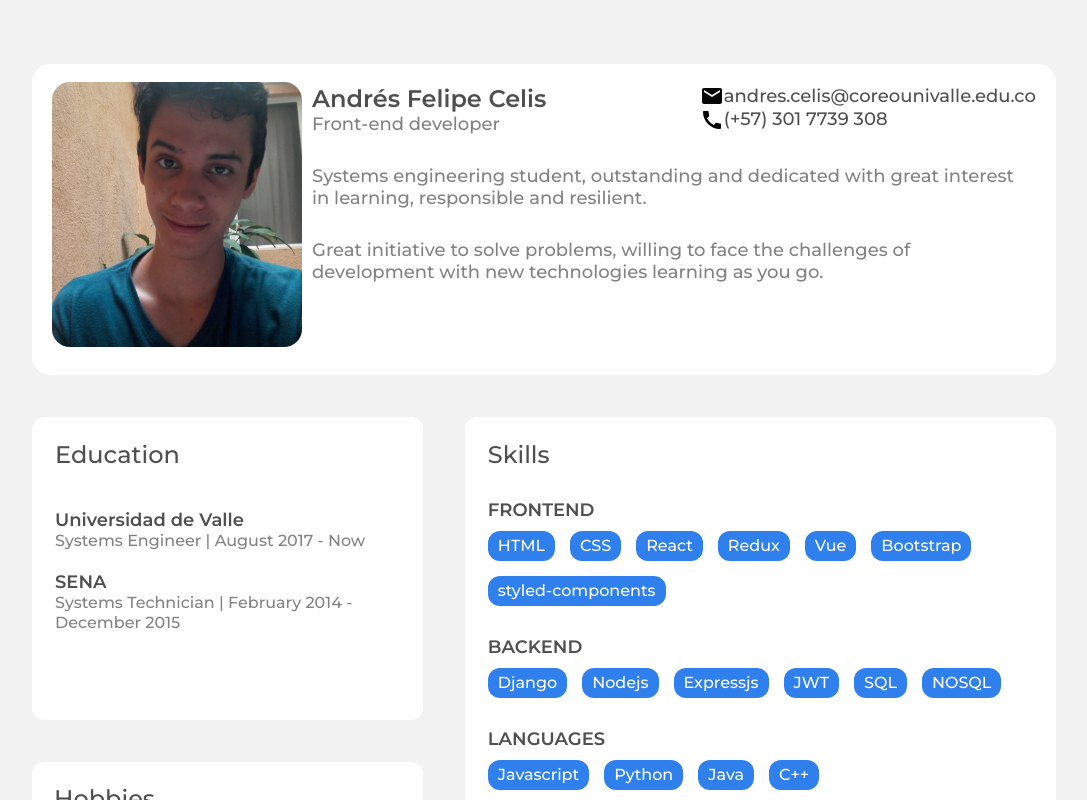
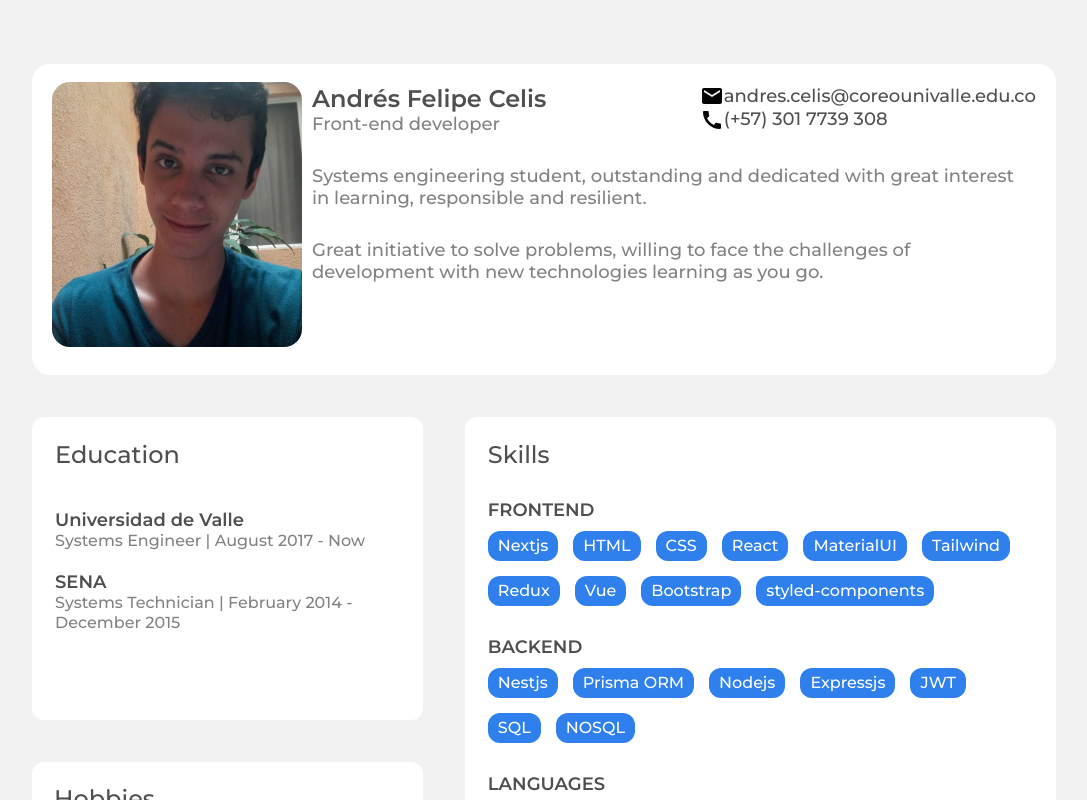
Before and after one commit to Alifend/portfolio-alifend, a React (Create React App) app: page / in a window 1280 px wide. Shown: the top 800 px of the page, without its empty margins (107-1194 px from the left). Built offline with nearby package versions, Linux system fonts and the light colour scheme.

Commit message:
fix: data missing

```diff
--- a/src/components/ProjectsData.js
+++ b/src/components/ProjectsData.js
@@ -13,7 +13,7 @@ const data = [
     tags: ["Nextjs", "Nestjs", "Leaflet", "WMS"],
     title: "Geo App",
     description: "Geo application for the government of Buenaventura",
-    demoURL: "https://geo-app-buenaventura.herokuapp.com/",
+    demoURL: "http://www.geoportalbuenaventura.com/",
   },
   {
     image: Edie,
--- a/src/components/Skills.js
+++ b/src/components/Skills.js
@@ -89,15 +89,26 @@ const Description = styled.p`
 `;
 const SkillsData = {
   frontend: [
+    "Nextjs",
     "HTML",
     "CSS",
     "React",
+    "MaterialUI",
+    "Tailwind",
     "Redux",
     "Vue",
     "Bootstrap",
     "styled-components",
   ],
-  backend: ["Django", "Nodejs", "Expressjs", "JWT", "SQL", "NOSQL"],
+  backend: [
+    "Nestjs",
+    "Prisma ORM",
+    "Nodejs",
+    "Expressjs",
+    "JWT",
+    "SQL",
+    "NOSQL",
+  ],
   languages: ["Javascript", "Python", "Java", "C++"],
   tools: ["Git", "Github"],
 };
```
